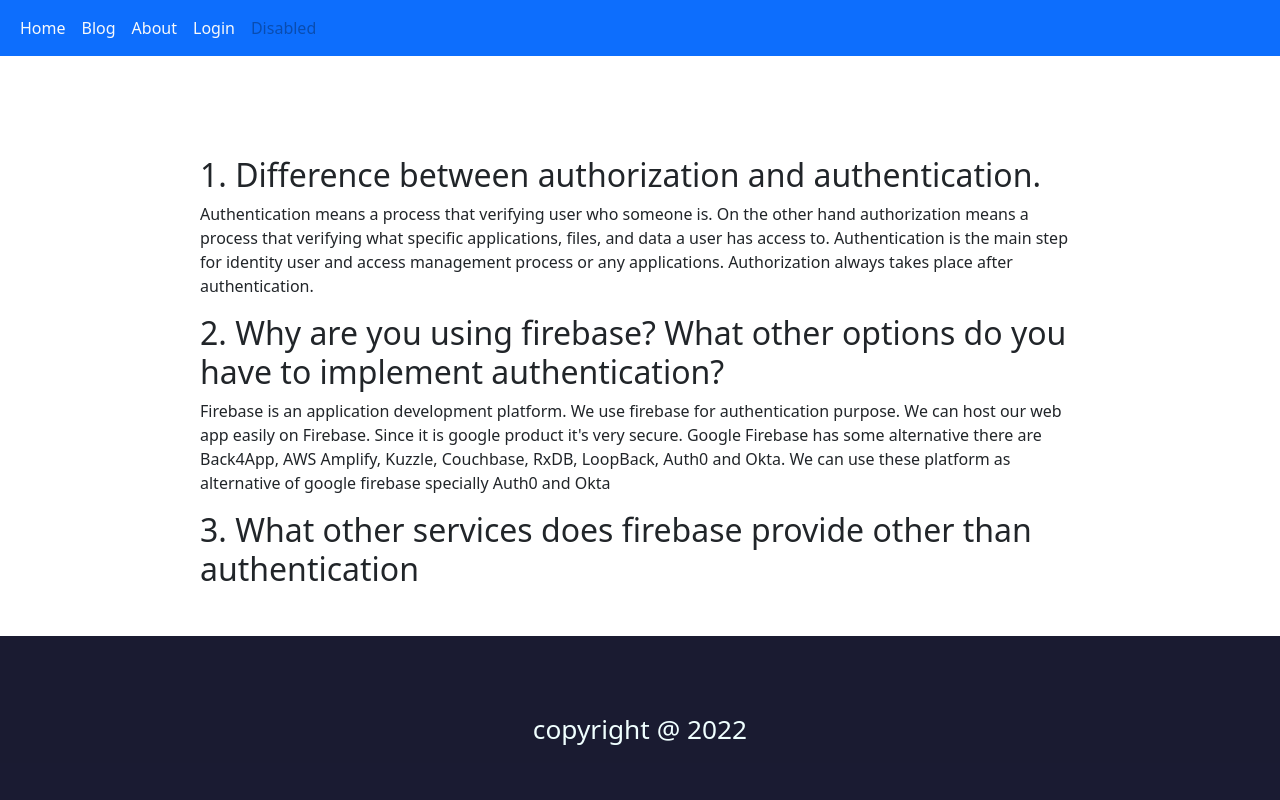
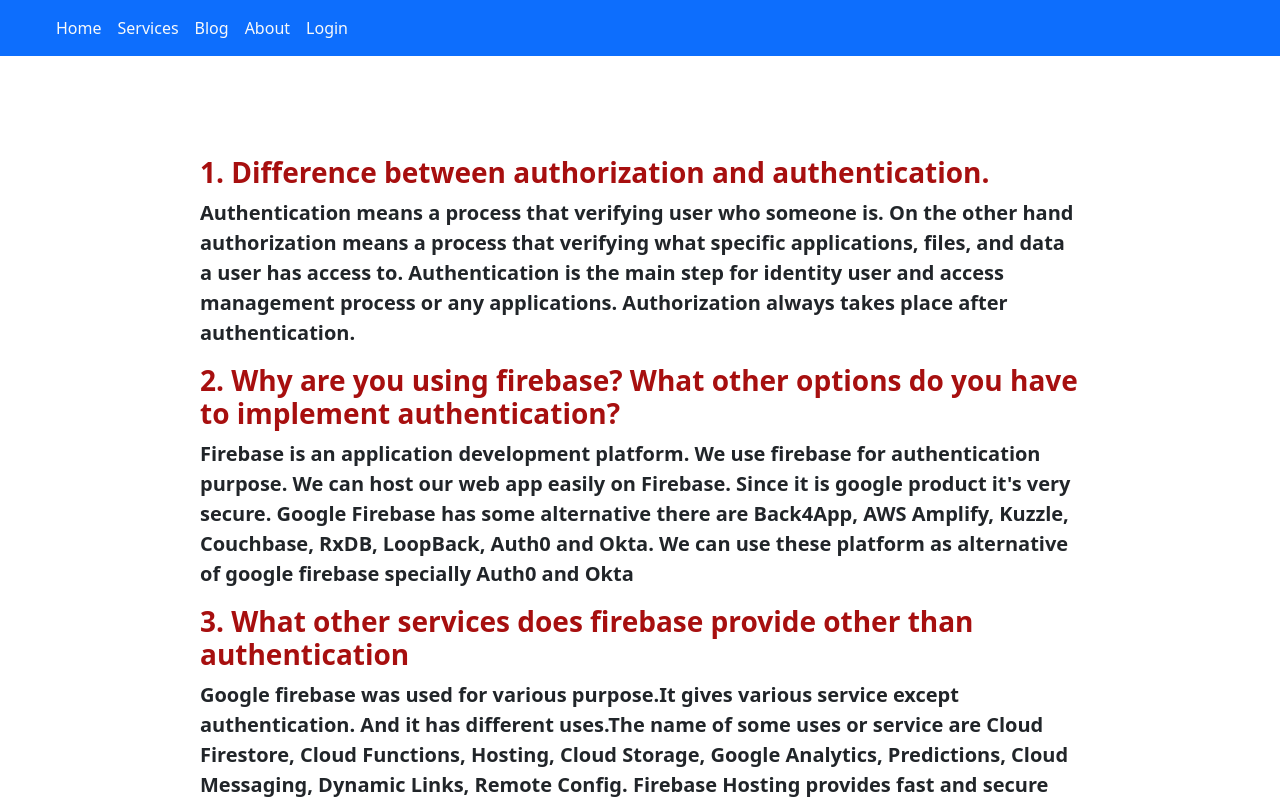
Before and after one commit to tamim542/-independent-service-provider_assignment-10, a React (Create React App) app: page /blog in a window 1280 px wide. Shown: the top 800 px of the page. Built offline with nearby package versions, Linux system fonts and the light colour scheme; no server answers.

Commit message:
all question answer and half responsive

```diff
--- a/src/App.js
+++ b/src/App.js
@@ -11,6 +11,7 @@ import SignUp from './component/SignUp/SignUp';
 import RequireAuth from './component/RequireAuth/RequireAuth';
 import Checkout from './component/Checkout/Checkout';
 import Footer from './component/Footer/Footer';
+import Services from './component/Services/Services';
 
 function App() {
   return (
@@ -18,6 +19,7 @@ function App() {
       <Header></Header>
     <Routes>
       <Route path='/home' element={<Home></Home>}></Route>
+      <Route path='/services' element={<Services></Services>}></Route>
       <Route path='/' element={<Home></Home>}></Route>
       <Route path='/about' element={<About></About>}></Route>
       <Route path='/blog' element={<Blog></Blog>}></Route>
--- a/src/component/Blog/Blog.css
+++ b/src/component/Blog/Blog.css
@@ -3,3 +3,11 @@
     margin-left: 200px;
     margin-right: 200px;
 }
+.question-design{
+ font-weight: bold;
+ color: #a70f0f;
+}
+.question-answer{
+ font-weight: 600;
+ font-size: 20px;
+}
--- a/src/component/Blog/Blog.js
+++ b/src/component/Blog/Blog.js
@@ -4,14 +4,14 @@ const Blog = () => {
     return (
         <div>
             <div className='question-blog'>
-            <h2>1. Difference between authorization and authentication.</h2>
-            <p>Authentication means a process that verifying user who someone is. On the other hand authorization means a process that verifying what specific applications, files, and data a user has access to. Authentication is the main step for identity user and access management process or any applications. Authorization always takes place after authentication. </p>
+            <h3 className='question-design'>1. Difference between authorization and authentication.</h3>
+            <p className='question-answer'>Authentication means a process that verifying user who someone is. On the other hand authorization means a process that verifying what specific applications, files, and data a user has access to. Authentication is the main step for identity user and access management process or any applications. Authorization always takes place after authentication. </p>
 
-            <h2>2. Why are you using firebase? What other options do you have to implement authentication?</h2>
-            <p>Firebase is an application development platform. We use firebase for authentication purpose. We can host our web app easily on Firebase. Since it is google product it's very secure. Google Firebase has some alternative there are Back4App, AWS Amplify, Kuzzle, Couchbase, RxDB, LoopBack, Auth0 and Okta. We can use these platform as alternative of google firebase specially Auth0 and Okta</p>
+            <h3 className='question-design'>2. Why are you using firebase? What other options do you have to implement authentication?</h3>
+            <p className='question-answer'>Firebase is an application development platform. We use firebase for authentication purpose. We can host our web app easily on Firebase. Since it is google product it's very secure. Google Firebase has some alternative there are Back4App, AWS Amplify, Kuzzle, Couchbase, RxDB, LoopBack, Auth0 and Okta. We can use these platform as alternative of google firebase specially Auth0 and Okta</p>
 
-            <h2>3.  What other services does firebase provide other than authentication</h2>
-            <p></p>
+            <h3 className='question-design'>3.  What other services does firebase provide other than authentication</h3>
+            <p className='question-answer'>Google firebase was used for various purpose.It gives various service except authentication. And it has different uses.The name of some uses or service are Cloud Firestore, Cloud Functions, Hosting, Cloud Storage, Google Analytics, Predictions, Cloud Messaging, Dynamic Links, Remote Config. Firebase Hosting provides fast and secure hosting for your web app, static and dynamic content, and microservices.</p>
             </div>
         </div>
     );
--- a/src/component/Header/Header.js
+++ b/src/component/Header/Header.js
@@ -14,7 +14,7 @@ const Header = () => {
     return (
         <div>
              <nav className="navbar navbar-expand-lg navbar-light bg-primary">
-  <div className="container-fluid">
+  <div className="container-fluid ps-5 pe-5">
 
     <button className="navbar-toggler" type="button" data-bs-toggle="collapse" data-bs-target="#navbarNav" aria-controls="navbarNav" aria-expanded="false" aria-label="Toggle navigation">
       <span className="navbar-toggler-icon"></span>
@@ -23,6 +23,9 @@ const Header = () => {
       <ul className="navbar-nav">
         <li className="nav-item">
           <Link className="nav-link text-light" aria-current="page" to="/home">Home</Link>
+        </li>
+        <li className="nav-item">
+          <Link className="nav-link text-light" aria-current="page" to="/services">Services</Link>
         </li>
         <li className="nav-item">
           <Link className="nav-link text-light" to="/blog">Blog</Link>
@@ -38,9 +41,7 @@ const Header = () => {
 
 
         </li>
-        <li className="nav-item">
-          <a className="nav-link disabled" href="#" tabindex="-1" aria-disabled="true">Disabled</a>
-        </li>
+
       </ul>
     </div>
   </div>
--- /dev/null
+++ b/src/component/Services/Services.js
@@ -0,0 +1,11 @@
+import React from 'react';
+
+const Services = () => {
+    return (
+        <div>
+            <h1>coming soon update</h1>
+        </div>
+    );
+};
+
+export default Services;
```
Also changed, not shown: src/component/Home/Home.css (+8 -0 lines), src/component/Services/Services.css (added).
